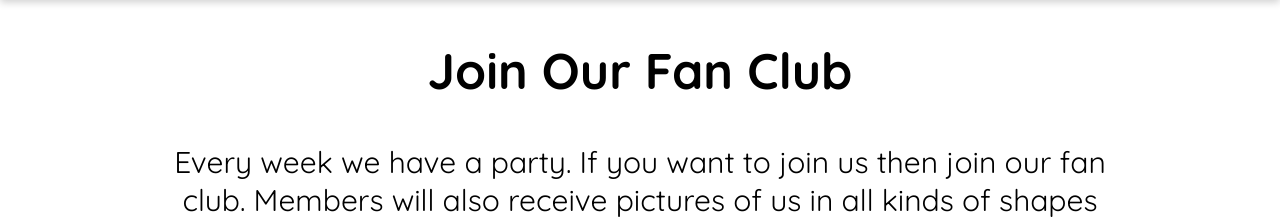
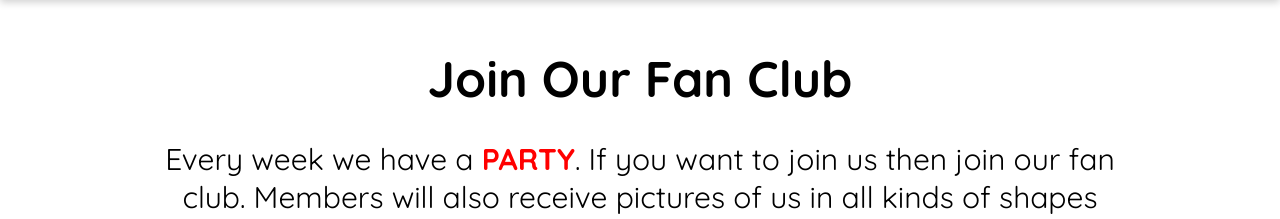
Before and after one commit to sansevna/the-gang, a plain HTML site: page index.html in a window 1280 px wide. Shown: the part 743-962 px from the top of the page. Drawn offline with Linux system fonts and the light colour scheme.

Commit message:
Highlight

```diff
--- a/index.html
+++ b/index.html
@@ -32,7 +32,7 @@
 	<div class="more-info">
 		<div class="wrapper">
 		<h2>Join Our Fan Club</h2>
-		<p>Every week we have <span class="highlight">a party.</span> If you want to join us then join our fan club. Members will also receive pictures of us in all kinds of shapes and sizes. Cool huh?</p>
+		<p>Every week we have a <span class="highlight">party</span>. If you want to join us then join our fan club. Members will also receive pictures of us in all kinds of shapes and sizes. Cool huh?</p>
 		<button class="cta">Sign me up!</button>
 	</div>
     </div>
--- a/style.css
+++ b/style.css
@@ -46,7 +46,7 @@ h3{
 p{
 	/*font-weight: bold;*/
 	font-size: 30px;
-	margin:30px 0;
+	margin:30px 0 40px 0;
 }
 
 a.cta,
@@ -149,3 +149,14 @@ nav ul li a{
 .more-info{
 	text-align: center;
 }
+
+.more-info h2{
+	margin-bottom: 20px;
+	margin-top: 50px;
+}
+
+.highlight{
+	text-transform: uppercase;
+	font-weight: bold;
+	color: #FF0000;
+}
```
